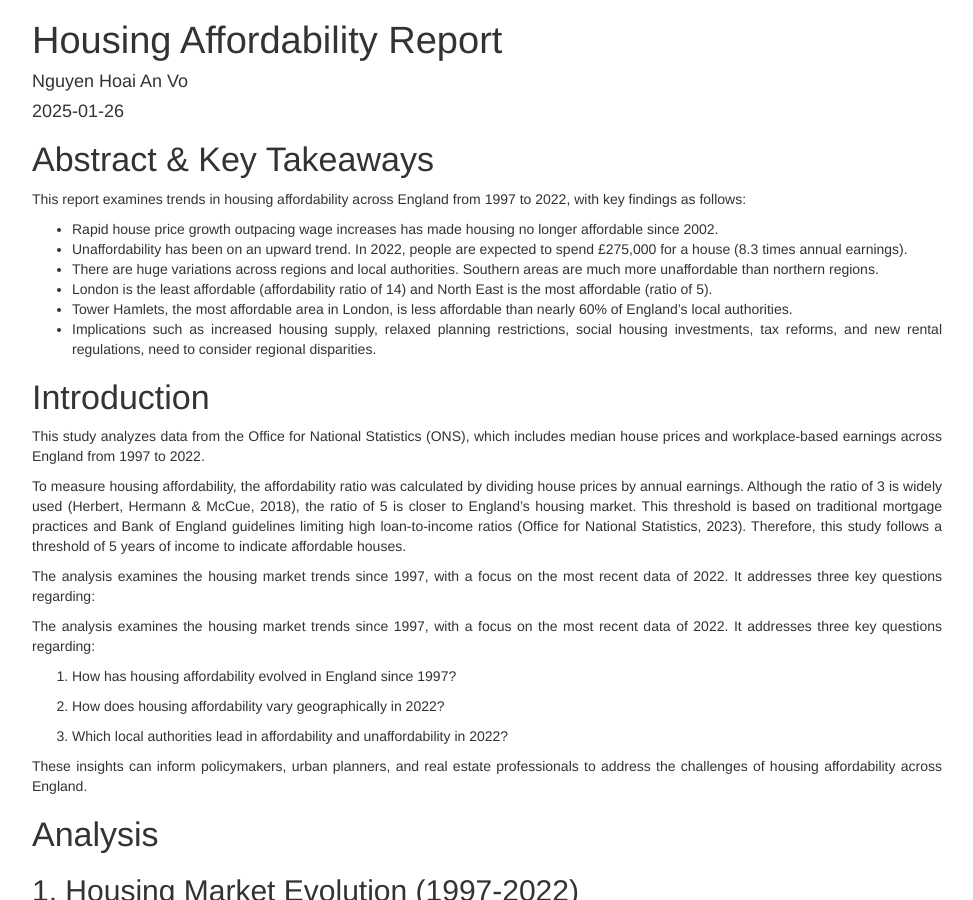
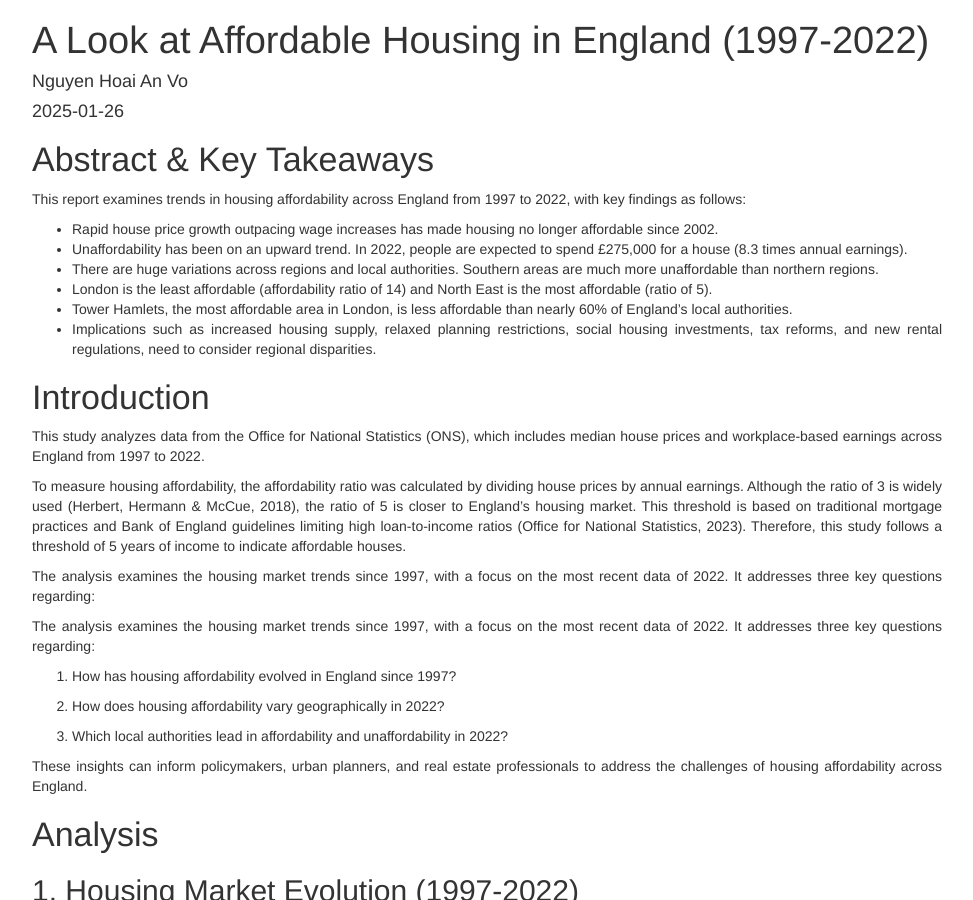
Before and after one commit to anvo-2001/an.github.io, a Jekyll site: the page Housing-Affordability-Analysis/Housing-affordability.html, which Jekyll copies as it is, in a window 1280 px wide and 900 px high. Shown: the whole window, without its empty margins (153-1126 px from the left). Built offline with Jekyll 4.4.1, drawn with Linux system fonts in a browser that asks for light colours.

Commit message:
Update Housing-affordability.html

```diff
--- a/Housing-Affordability-Analysis/Housing-affordability.html
+++ b/Housing-Affordability-Analysis/Housing-affordability.html
@@ -350,7 +350,7 @@ display: none;
 
 
 
-<h1 class="title toc-ignore">Housing Affordability Report</h1>
+<h1 class="title toc-ignore">A Look at Affordable Housing in England (1997-2022)</h1>
 <h4 class="author">Nguyen Hoai An Vo</h4>
 <h4 class="date">2025-01-26</h4>
 
```
